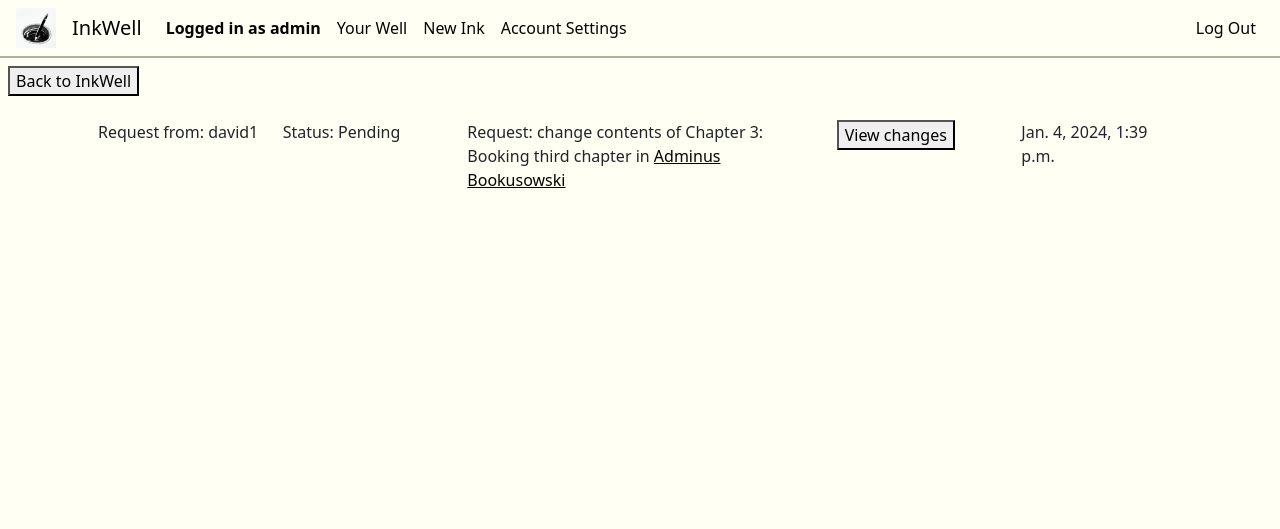
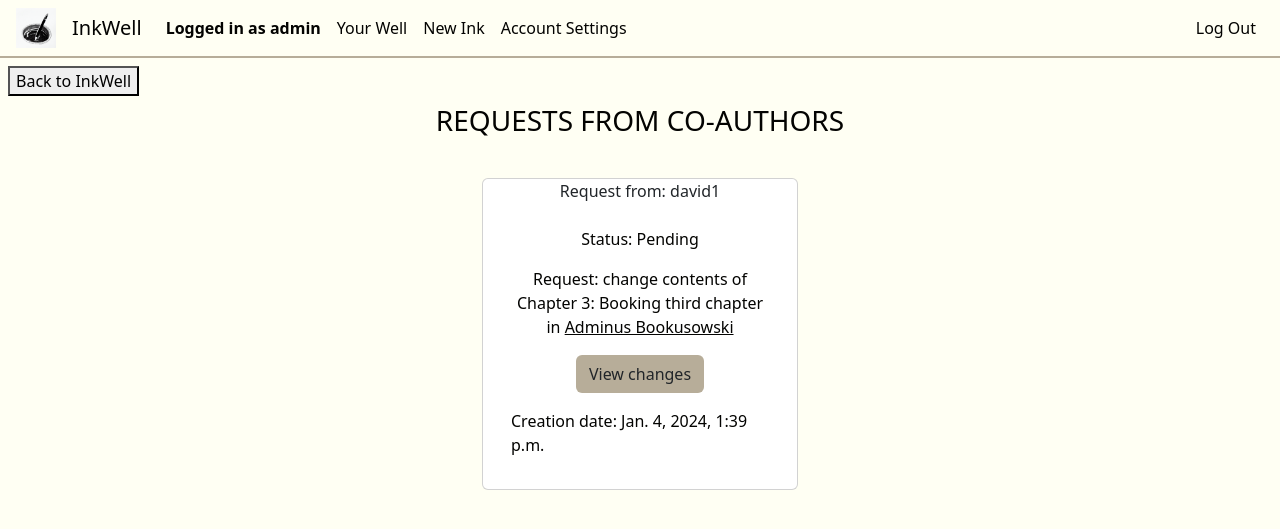
Before and after one commit to martex941/Capstone-InkWell, a Django app: page /coAuthorRequestsList in a window 1280 px wide. Shown: the top 529 px of the page. Run offline with Django 4.2, Linux system fonts and the light colour scheme; a user stored in the database is signed in; data comes from the database, SQL or seed files in the repository; some libraries are stand-ins or nearby versions.

Commit message:
styled co author requests list

```diff
--- a/capstone/inkwell/static/inkwell/styles.css
+++ b/capstone/inkwell/static/inkwell/styles.css
@@ -36,6 +36,7 @@
     --background-color: var(--ivory);
     --text-color: var(--black);
     --border-color: var(--khaki);
+    --button-color: var(--khaki);
 }
 
 .navbar-brand, .nav-logo {
@@ -512,3 +513,22 @@ body {
 .deleted {
     background-color: #ffaaaa;
 }
+
+/* coAuthorRequestsList.html \\\\\\\\\\\\\ */
+.coAuthorRequestsList {
+    display: flex;
+    justify-content: center;
+}
+
+.card {
+    width: 316px;
+    margin: 1rem;
+}
+
+.card span, .card a {
+    margin-bottom: 1rem;
+}
+
+.card button {
+    background-color: var(--button-color);
+}
--- a/capstone/inkwell/templates/inkwell/coAuthorRequestsList.html
+++ b/capstone/inkwell/templates/inkwell/coAuthorRequestsList.html
@@ -2,13 +2,15 @@
 
 {% block body %}
 <a href="{% url 'well' username=request.user.username %}"><button class="backToInkWell">Back to InkWell</button></a>
-<div class="coAuthorRequestsList disFdirColAliCen">
+<h3 class="text-center">REQUESTS FROM CO-AUTHORS</h3>
+<div class="coAuthorRequestsList row">
     {% for request in requests %}
-    <div class="container row">
-        <div class="col-2">
+    <div class="card col-md-4">
+        <div class="card-title text-center">
             Request from: {{request.coAuthor}}
         </div>
-        <div class="col-2">
+        <div class="card-body disFdirColAliCen">
+            <span>
                 {% if request.acceptedStatus %}
                     Status: Accepted
                 {% elif request.declinedMessage != "" %}
@@ -16,15 +18,12 @@
                 {% else %}
                     Status: Pending
                 {% endif %}
-        </div>
-        <div class="col">
+            </span>
+            <span class="text-center">
                 Request: change contents of Chapter {{request.requestedChapter.chapterNumber}}: {{request.requestedChapter.chapterTitle}} in <a href="{% url 'ink_view' inkID=request.requestedChapter.chapterInkOrigin.id %}">{{request.requestedChapter.chapterInkOrigin.title}}</a>
-        </div>
-        <div class="col-2">
-            <a href="{% url 'coAuthorRequest' chapterID=request.requestedChapter.id requestID=request.id %}"><button>View changes</button></a>
-        </div>
-        <div class="col-2">
-            {{request.requestDate}}
+            </span>
+            <a href="{% url 'coAuthorRequest' chapterID=request.requestedChapter.id requestID=request.id %}"><button class="btn">View changes</button></a>
+            <span>Creation date: {{request.requestDate}}</span>
         </div>
     </div>
     {% endfor %}
```
Lines whose indentation alone changed are shown as unchanged.
